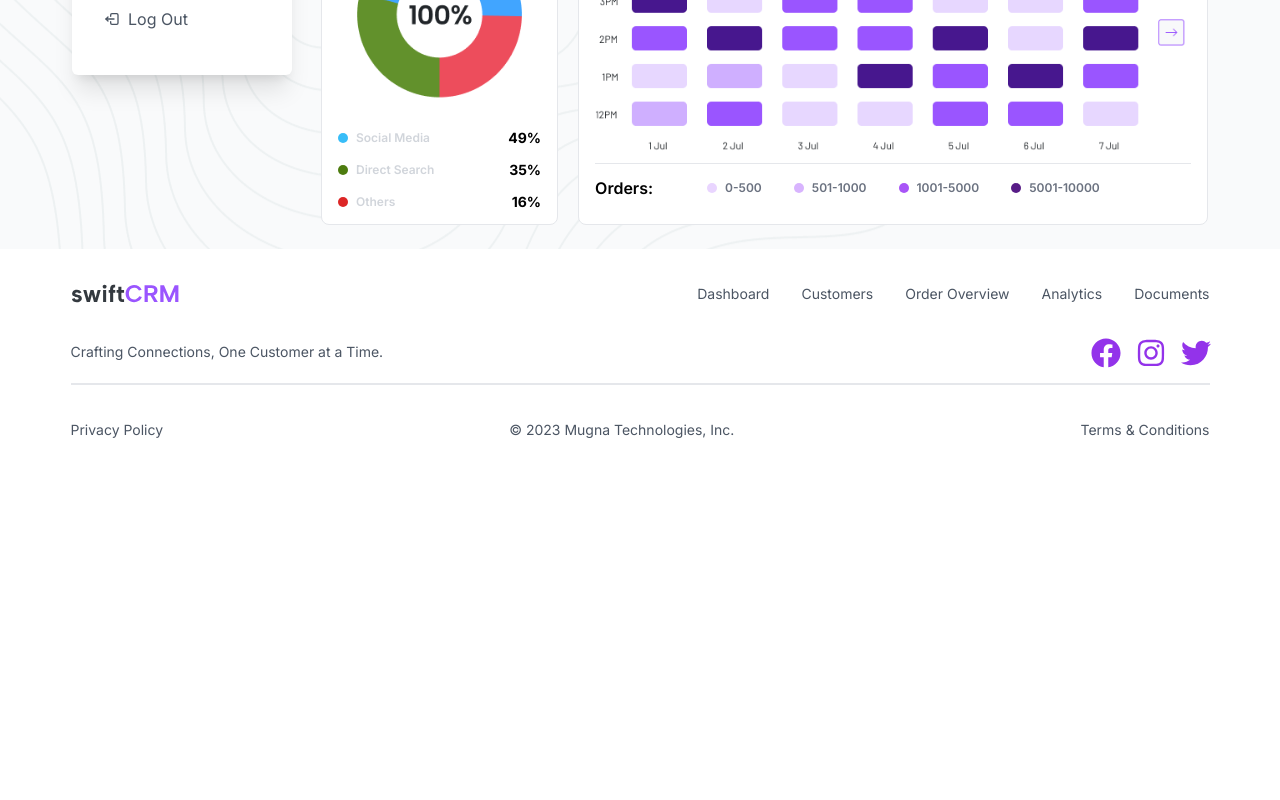
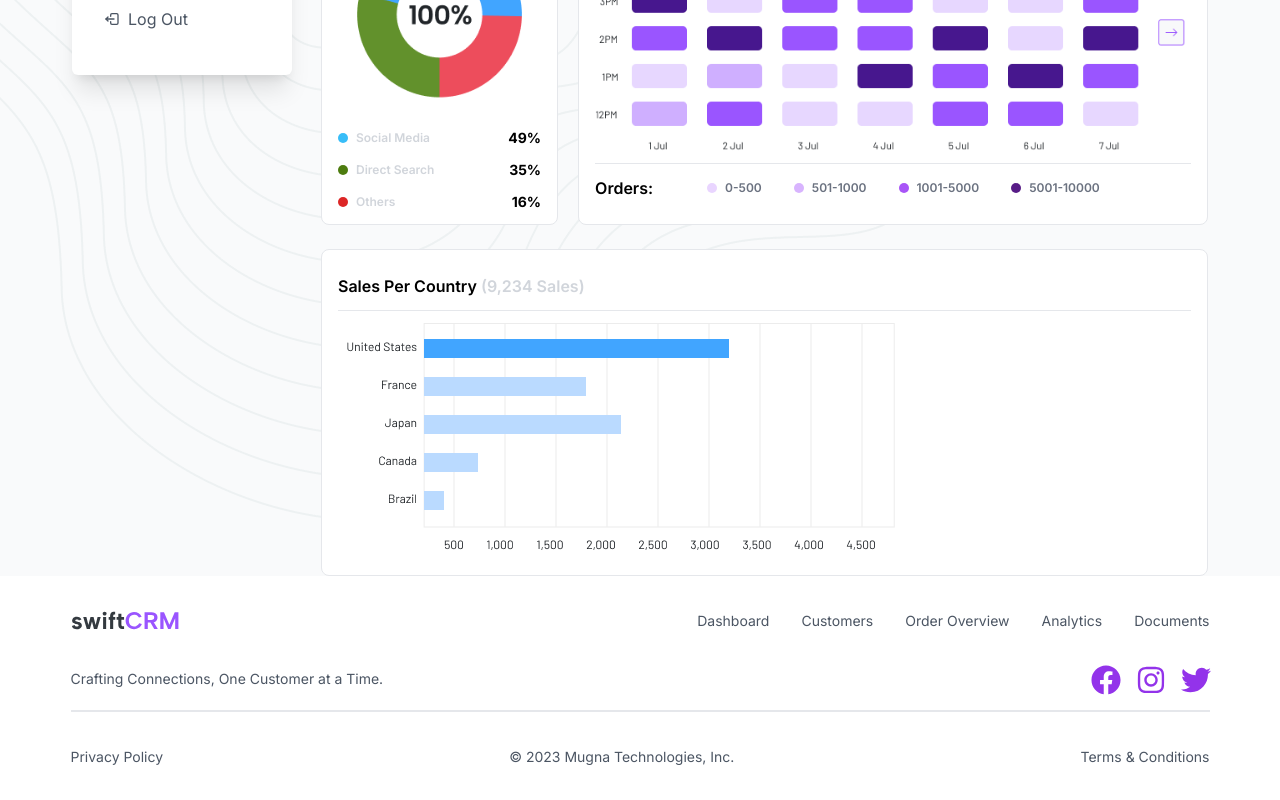
Before and after one commit to theusmanyousaf/swift-crm, a Next.js app: page /analytics in a window 1280 px wide. Shown: the part 699-1499 px from the top of the page. Before the commit the page ends 1172 px from the top, so only its background shows below. Built offline with nearby package versions, Linux system fonts and the light colour scheme.

Commit message:
sales per country component

```diff
--- a/src/app/(pages)/analytics/page.tsx
+++ b/src/app/(pages)/analytics/page.tsx
@@ -1,5 +1,6 @@
 import Header from '@/components/header/Header'
 import OverallSales from '@/components/overallSales/OverallSales'
+import SalesPerCountry from '@/components/salesPerCountry/SalesPerCountry'
 import SalesPerWeek from '@/components/salesPerWeek/SalesPerWeek'
 import SourcesOfPurchase from '@/components/sourcesOfPurchase/SourcesOfPurchase'
 import Visitors from '@/components/visitors/Visitors'
@@ -16,6 +17,7 @@ export default function Analytics() {
         <SourcesOfPurchase />
         <SalesPerWeek />
       </div>
+      <SalesPerCountry />
     </div>
   )
 }
--- /dev/null
+++ b/src/components/salesPerCountry/SalesPerCountry.tsx
@@ -0,0 +1,12 @@
+import Image from 'next/image'
+import Graph from '/public/assets/GraphCountry.png'
+
+export default function SalesPerCountry() {
+    return (
+        <div className='flex flex-col gap-3 bg-white border rounded-lg py-6 px-4'>
+            <h1 className='font-semibold'>Sales Per Country <span className='font-semibold text-gray-300'>(9,234 Sales)</span></h1>
+            <hr />
+            <Image src={Graph} alt='graph' />
+        </div>
+    )
+}
```
Also changed, not shown: public/assets/GraphCountry.png (added).
